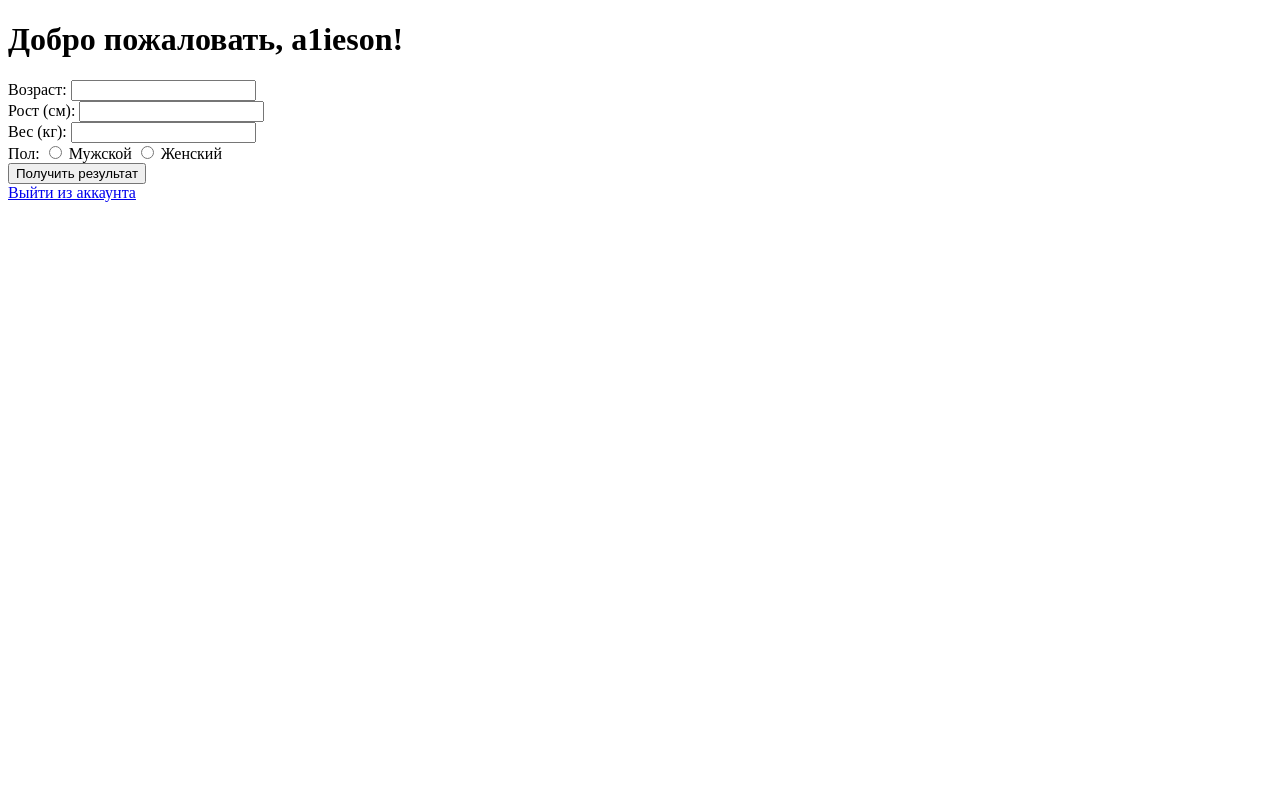
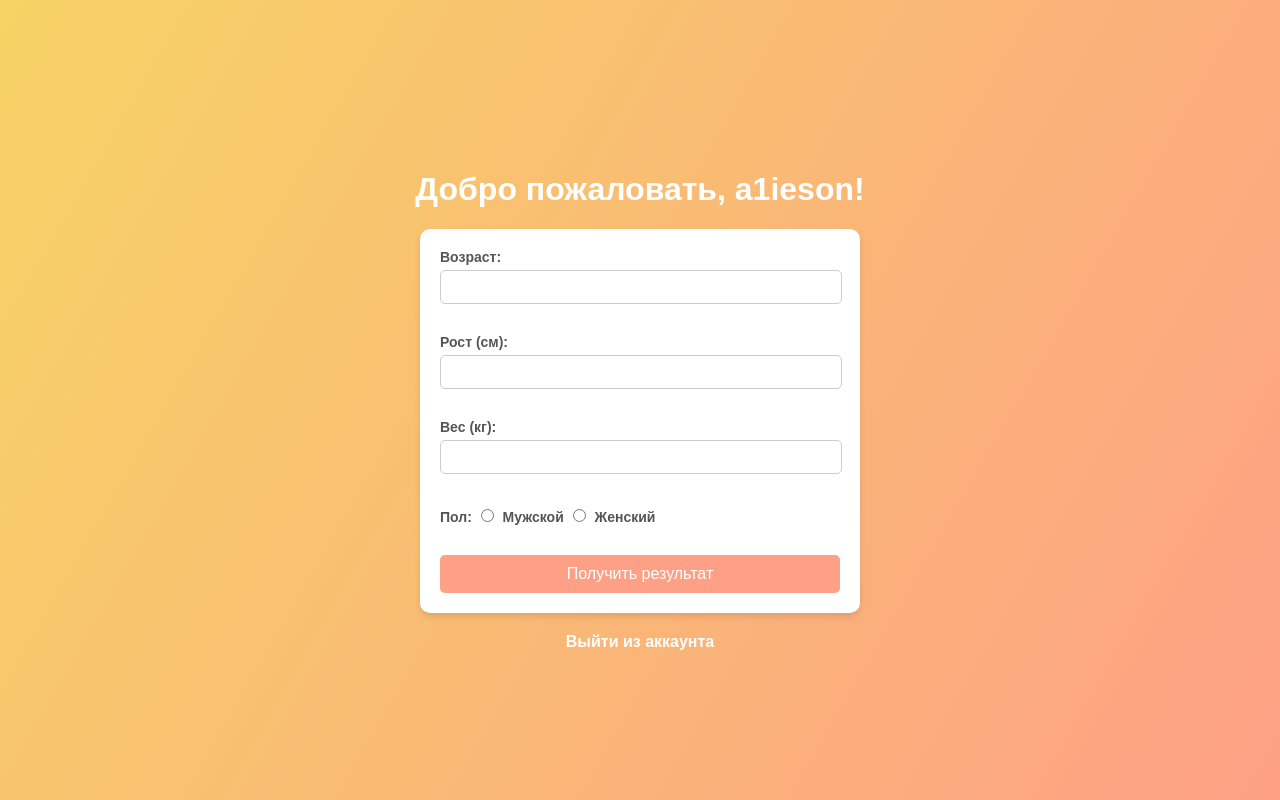
Before and after one commit to KGxALIHAN/fat_prople, a Flask app: page /main in a window 1280 px wide. Run offline with Flask 3, Linux system fonts and the light colour scheme; a user stored in the database is signed in.

Commit message:
изменил фронт

```diff
--- a/templates/main.html
+++ b/templates/main.html
@@ -4,28 +4,129 @@
     <meta charset="UTF-8">
     <meta name="viewport" content="width=device-width, initial-scale=1.0">
     <title>Планировщик питания</title>
+    <link rel="stylesheet" href="/templates/style.css">
+    <style>
+        body {
+            font-family: Arial, sans-serif;
+            background: linear-gradient(120deg, #f6d365, #fda085);
+            margin: 0;
+            padding: 0;
+            display: flex;
+            flex-direction: column;
+            align-items: center;
+            justify-content: center;
+            min-height: 100vh;
+            color: #333;
+        }
+
+        h1 {
+            color: #ffffff;
+        }
+        h2 {
+            color: #f6d365;
+        }
+
+        form {
+            background-color: #fff;
+            padding: 20px;
+            border-radius: 10px;
+            box-shadow: 0 4px 6px rgba(0, 0, 0, 0.1);
+            width: 100%;
+            max-width: 400px;
+        }
+
+        label {
+            display: block;
+            margin-bottom: 15px;
+            font-size: 14px;
+        }
+
+        input[type="number"],
+        input[type="radio"] {
+            margin-top: 5px;
+            padding: 8px;
+            border: 1px solid #ccc;
+            border-radius: 5px;
+            width: calc(100% - 16px);
+            font-size: 14px;
+        }
+
+        input[type="radio"] {
+            width: auto;
+            margin-right: 5px;
+        }
+
+        button {
+            background-color: #fda085;
+            color: #fff;
+            border: none;
+            padding: 10px 20px;
+            font-size: 16px;
+            cursor: pointer;
+            border-radius: 5px;
+            transition: background-color 0.3s;
+        }
+
+        button:hover {
+            background-color: #f6d365;
+        }
+
+        a {
+            color: #fff;
+            text-decoration: none;
+            font-weight: bold;
+            margin-top: 20px;
+            display: inline-block;
+        }
+
+        a:hover {
+            text-decoration: underline;
+        }
+
+        .result {
+            background-color: #fff;
+            padding: 15px;
+            border-radius: 10px;
+            box-shadow: 0 4px 6px rgba(0, 0, 0, 0.1);
+            margin-top: 20px;
+            text-align: center;
+            max-width: 400px;
+        }
+
+        .result a {
+            color: #fda085;
+            text-decoration: none;
+            font-weight: bold;
+        }
+
+        .result a:hover {
+            text-decoration: underline;
+        }
+    </style>
 </head>
 <body>
     <h1>Добро пожаловать, {{ session['user'] }}!</h1>
     <form method="POST">
-        <label>Возраст: <input type="number" name="age" required></label><br>
-        <label>Рост (см): <input type="number" name="height" required></label><br>
-        <label>Вес (кг): <input type="number" name="weight" required></label><br>
+        <label>Возраст: <input type="number" name="age" required></label>
+        <label>Рост (см): <input type="number" name="height" required></label>
+        <label>Вес (кг): <input type="number" name="weight" required></label>
         <label>
             Пол:
             <input type="radio" name="gender" value="male" required> Мужской
             <input type="radio" name="gender" value="female" required> Женский
-        </label><br>
+        </label>
         <button type="submit">Получить результат</button>
     </form>
 
     {% if result %}
+        <div class="result">
             <h2>Ваш результат: {{ result }}</h2>
             {% if recommendation.startswith('http') %}
                 <a href="{{ recommendation }}" target="_blank">Перейти по рекомендации</a>
             {% else %}
                 <p>{{ recommendation }}</p>
             {% endif %}
+        </div>
     {% endif %}
 
     <a href="/logout">Выйти из аккаунта</a>
```
Lines whose indentation alone changed are shown as unchanged.
